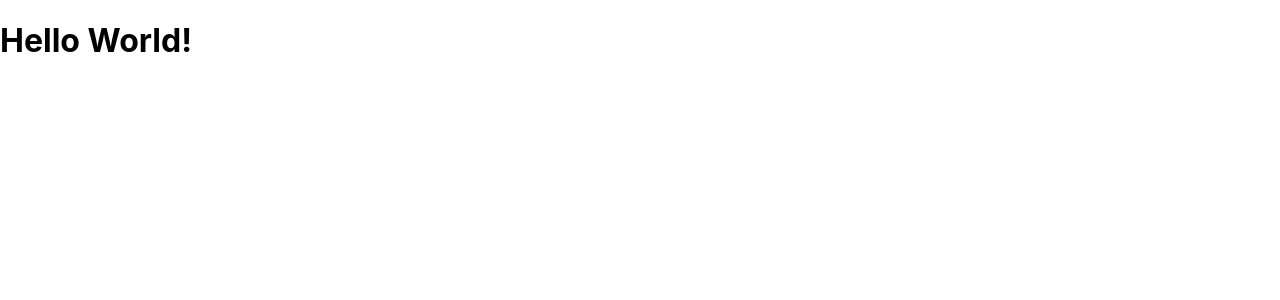
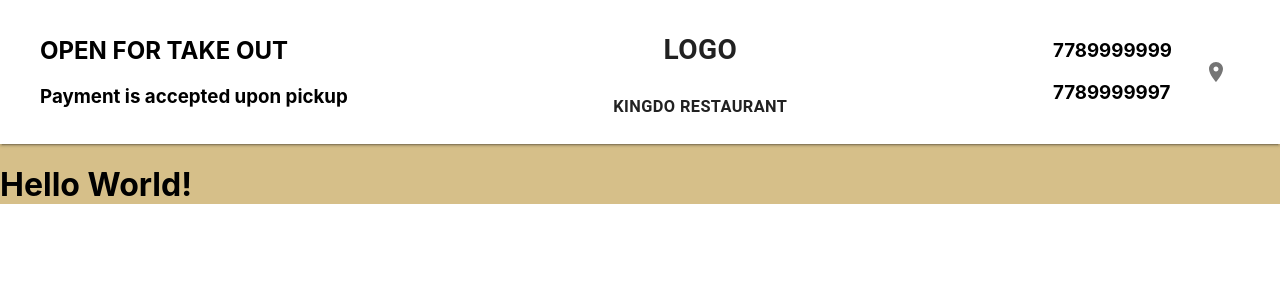
Before and after one commit to kendricchung/kingdo, a React (Create React App) app: page / in a window 1280 px wide. Shown: the top 300 px of the page. Built offline with nearby package versions, Linux system fonts and the light colour scheme.

Commit message:
created top bar for home page

```diff
--- a/package.json
+++ b/package.json
@@ -3,11 +3,14 @@
   "version": "0.1.0",
   "private": true,
   "dependencies": {
+    "@material-ui/core": "^4.11.0",
+    "@material-ui/icons": "^4.9.1",
     "@testing-library/jest-dom": "^4.2.4",
     "@testing-library/react": "^9.5.0",
     "@testing-library/user-event": "^7.2.1",
     "react": "^16.13.1",
     "react-dom": "^16.13.1",
+    "react-router-dom": "^5.2.0",
     "react-scripts": "3.4.1"
   },
   "scripts": {
--- a/src/App.js
+++ b/src/App.js
@@ -5,7 +5,7 @@ import HomePage from "./Components/HomePage";
 
 function App() {
   return (
-    <HomePage/>
+      <HomePage/>
   );
 }
 
--- a/src/Components/HomePage.js
+++ b/src/Components/HomePage.js
@@ -1,8 +1,14 @@
 import React, { Component } from 'react';
+import TopBar from "./TopBar";
 
 class HomePage extends Component {
     render() {
-        return (<h1>Hello World!</h1>);
+        return (
+            <div style={{background: "#d6bf89"}}>
+                <TopBar></TopBar>
+                <h1>Hello World!</h1>
+            </div>
+        );
     }
 }
 
--- /dev/null
+++ b/src/Components/TopBar.js
@@ -0,0 +1,41 @@
+import React, { Component } from 'react';
+import Button from "@material-ui/core/Button";
+import IconButton from '@material-ui/core/IconButton';
+import RoomIcon from '@material-ui/icons/Room';
+import Box from '@material-ui/core/Box';
+
+class TopBar extends Component {
+    render() {
+        return (
+            <Box boxShadow={2}>
+                <div style={{
+                        display: "flex",
+                        justifyContent: "space-between",
+                        backgroundColor: "white",
+                        alignItems: "center"
+                    }}>
+                    <div style={{paddingLeft: "40px"}}>
+                            <h2>OPEN FOR TAKE OUT</h2>
+                            <h3>Payment is accepted upon pickup</h3>
+                        </div>
+                    <Button style={{ backgroundColor: "transparent"}} disableRipple={true}>
+                        <div>
+                            <h1>LOGO</h1>
+                            <h3>Kingdo Restaurant</h3>
+                        </div>
+                    </Button>
+                    <div style={{display: "flex", paddingRight: "40px", alignItems: "center"}}>
+                        <div style={{paddingRight: "20px"}}>
+                            <h3>7789999999</h3><h3>7789999997</h3>
+                        </div>
+                        <IconButton>
+                            <RoomIcon></RoomIcon>
+                        </IconButton>
+                    </div>
+                </div>
+            </Box>
+        );
+    }
+}
+
+export default TopBar;
```
Also changed, not shown: 1 other file (tests, documents, lock files or other folders).
